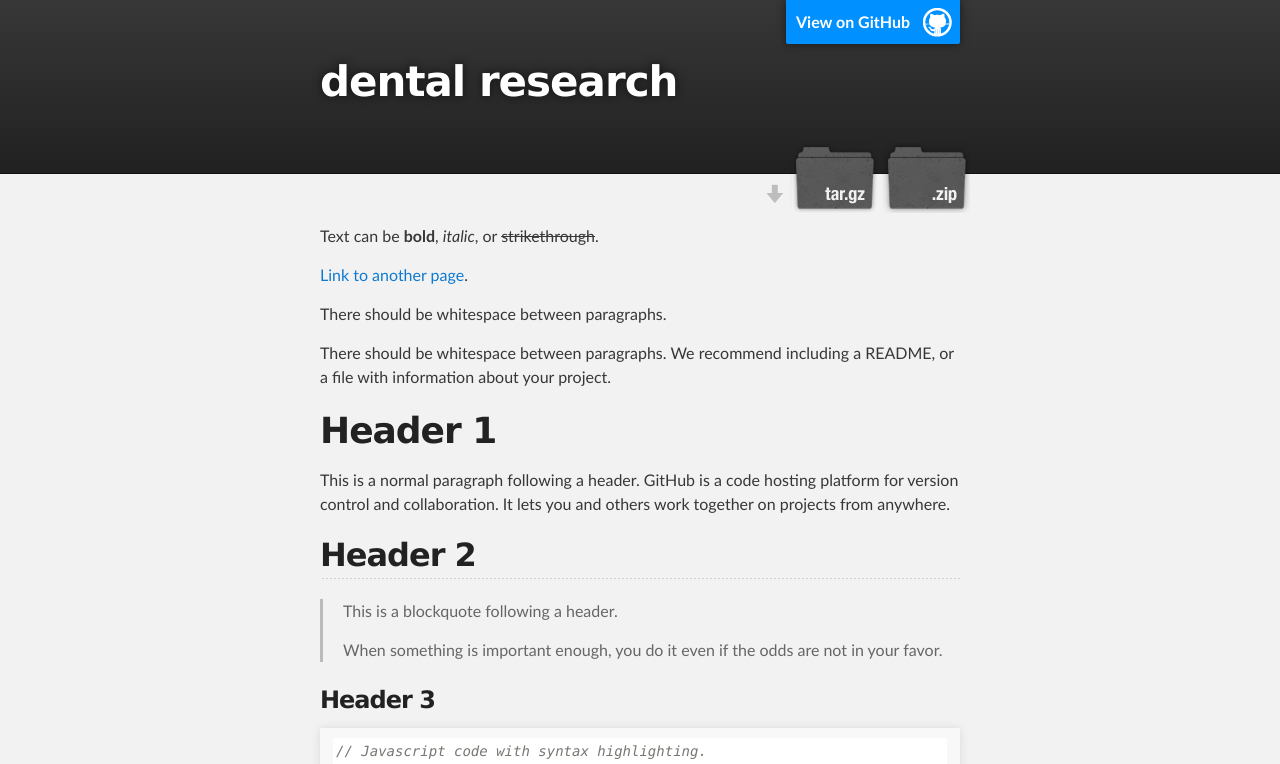
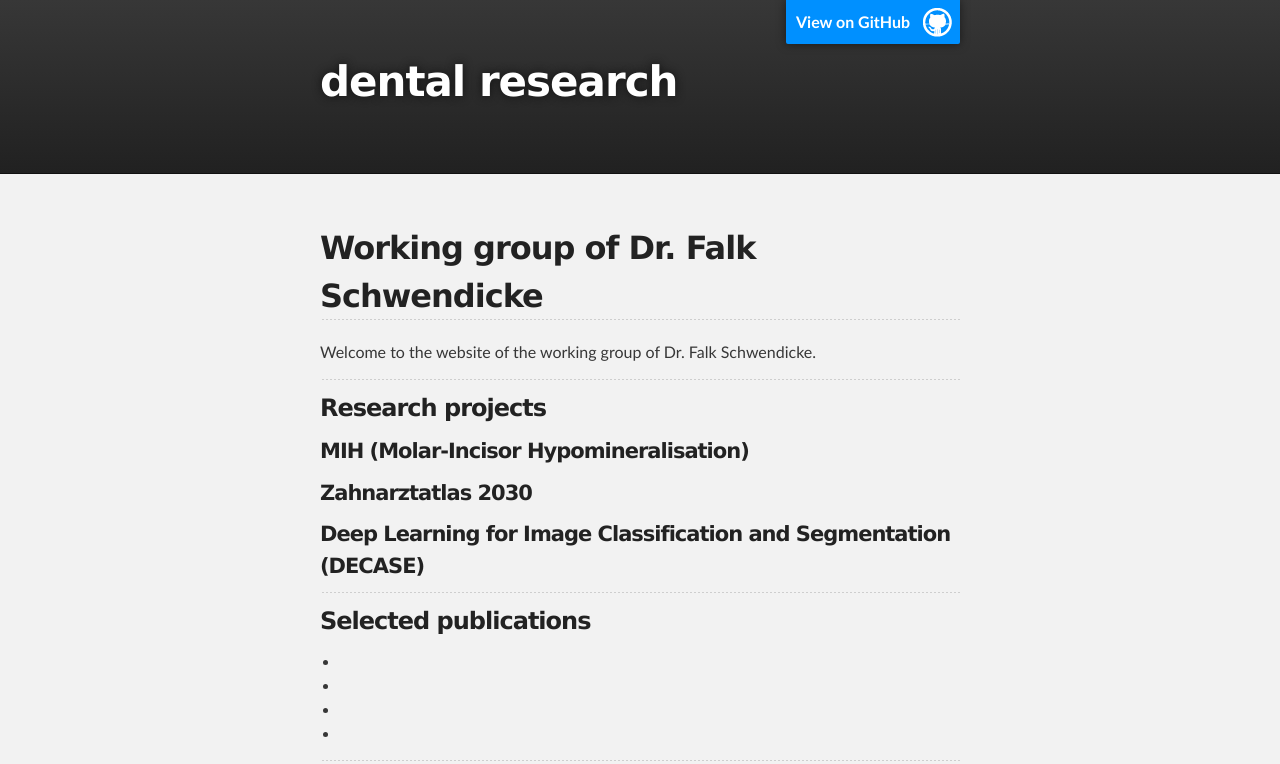
Before and after one commit to dental-research/dental-research.github.io, a Jekyll site: the page built from index.md, in a window 1280 px wide and 1400 px high. Shown: the top 764 px of the window. Built offline with Jekyll 4.4.1, drawn with Linux system fonts in a browser that asks for light colours; the repository's description, which GitHub fills in, is left out; our own code applies the rules of GitHub Pages for plain Markdown files; some of the changed text lies outside the part shown.

Commit message:
content for index.md

````diff
--- a/_config.yml
+++ b/_config.yml
@@ -1,5 +1,5 @@
 title: dental research
 description:
-show_downloads: true
+show_downloads: false
 google_analytics:
 theme: jekyll-theme-slate
--- a/index.md
+++ b/index.md
@@ -2,122 +2,40 @@
 layout: default
 ---
 
-Text can be **bold**, _italic_, or ~~strikethrough~~.
+## Working group of Dr. Falk Schwendicke
 
-[Link to another page](another-page).
+Welcome to the website of the working group of Dr. Falk Schwendicke.
 
-There should be whitespace between paragraphs.
+***
 
-There should be whitespace between paragraphs. We recommend including a README, or a file with information about your project.
+### Research projects
 
-# [](#header-1)Header 1
+#### MIH (Molar-Incisor Hypomineralisation)
 
-This is a normal paragraph following a header. GitHub is a code hosting platform for version control and collaboration. It lets you and others work together on projects from anywhere.
+#### Zahnarztatlas 2030
 
-## [](#header-2)Header 2
+#### Deep Learning for Image Classification and Segmentation (DECASE)
 
-> This is a blockquote following a header.
->
-> When something is important enough, you do it even if the odds are not in your favor.
+***
+### Selected publications
 
-### [](#header-3)Header 3
-
-```js
-// Javascript code with syntax highlighting.
-var fun = function lang(l) {
-  dateformat.i18n = require('./lang/' + l)
-  return true;
-}
-```
-
-```ruby
-# Ruby code with syntax highlighting
-GitHubPages::Dependencies.gems.each do |gem, version|
-  s.add_dependency(gem, "= #{version}")
-end
-```
-
-#### [](#header-4)Header 4
-
-*   This is an unordered list following a header.
-*   This is an unordered list following a header.
-*   This is an unordered list following a header.
-
-##### [](#header-5)Header 5
-
-1.  This is an ordered list following a header.
-2.  This is an ordered list following a header.
-3.  This is an ordered list following a header.
-
-###### [](#header-6)Header 6
-
-| head1        | head two          | three |
-|:-------------|:------------------|:------|
-| ok           | good swedish fish | nice  |
-| out of stock | good and plenty   | nice  |
-| ok           | good `oreos`      | hmm   |
-| ok           | good `zoute` drop | yumm  |
-
-### There's a horizontal rule below this.
-
-* * *
-
-### Here is an unordered list:
-
-*   Item foo
-*   Item bar
-*   Item baz
-*   Item zip
-
-### And an ordered list:
-
-1.  Item one
-1.  Item two
-1.  Item three
-1.  Item four
-
-### And a nested list:
-
-- level 1 item
-  - level 2 item
-  - level 2 item
-    - level 3 item
-    - level 3 item
-- level 1 item
-  - level 2 item
-  - level 2 item
-  - level 2 item
-- level 1 item
-  - level 2 item
-  - level 2 item
-- level 1 item
-
-### Small image
-
-![](https://assets-cdn.github.com/images/icons/emoji/octocat.png)
-
-### Large image
-
-![](https://guides.github.com/activities/hello-world/branching.png)
+*
+*
+*
+*
 
 
-### Definition lists can be used with HTML syntax.
+***
 
-<dl>
-<dt>Name</dt>
-<dd>Godzilla</dd>
-<dt>Born</dt>
-<dd>1952</dd>
-<dt>Birthplace</dt>
-<dd>Japan</dd>
-<dt>Color</dt>
-<dd>Green</dd>
-</dl>
 
-```
-Long, single-line code blocks should not wrap. They should horizontally scroll if they are too long. This line should be long enough to demonstrate this.
-```
+### Contact
+![](https://i1.rgstatic.net/ii/profile.image/272886036430850-1442072509290_Q128/Falk_Schwendicke.jpg)
 
-```
-The final element.
-```
+Priv.-Doz. Dr. Falk Schwendicke, MDPH
+Deputy Head of Department
+Charité Universitätsmedizin Berlin
+Operative and Preventive Dentistry
+Aßmannshauser Str. 4–6
+14197 Berlin
+030-450662556
+falk.schwendicke@charite.de
````
